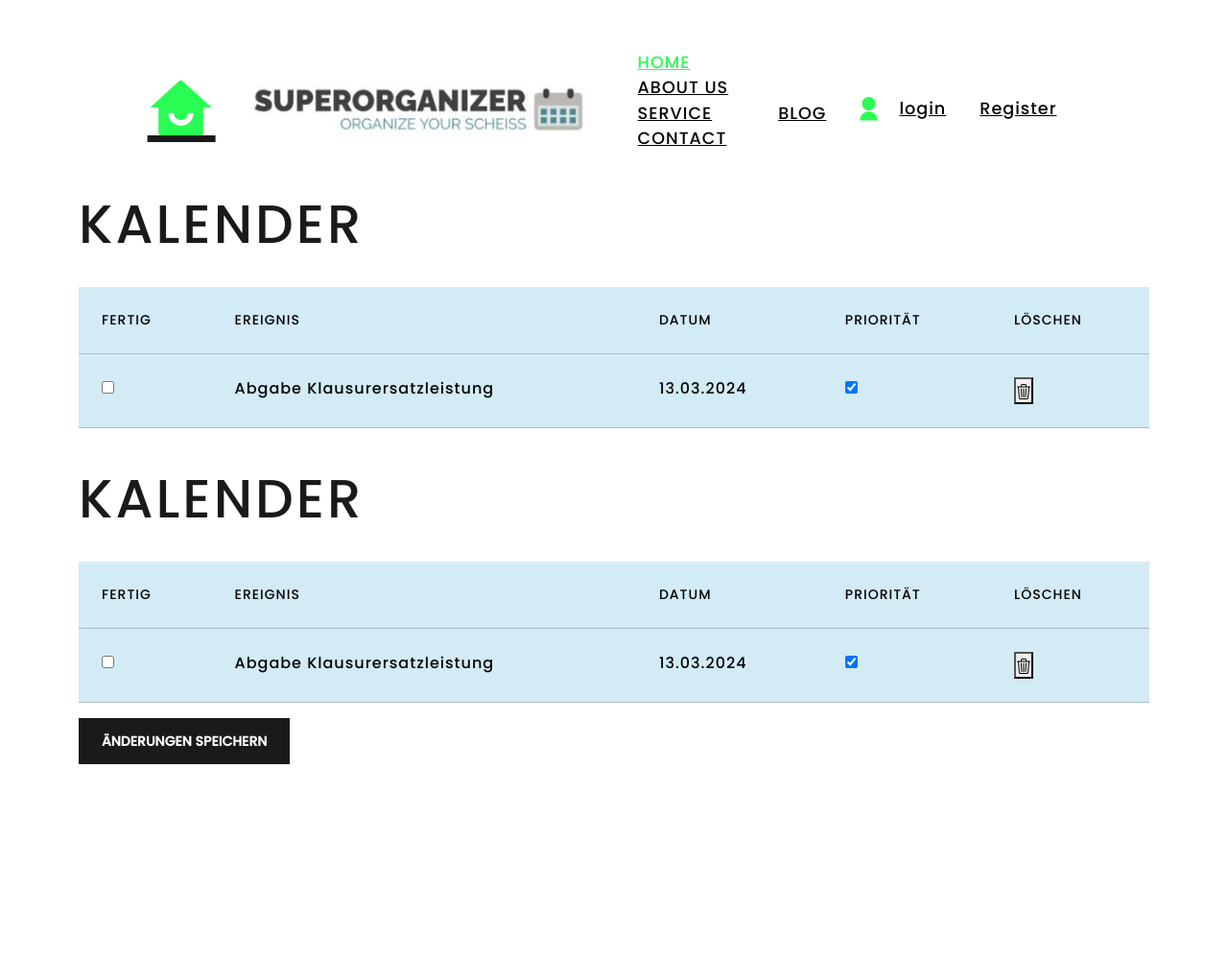
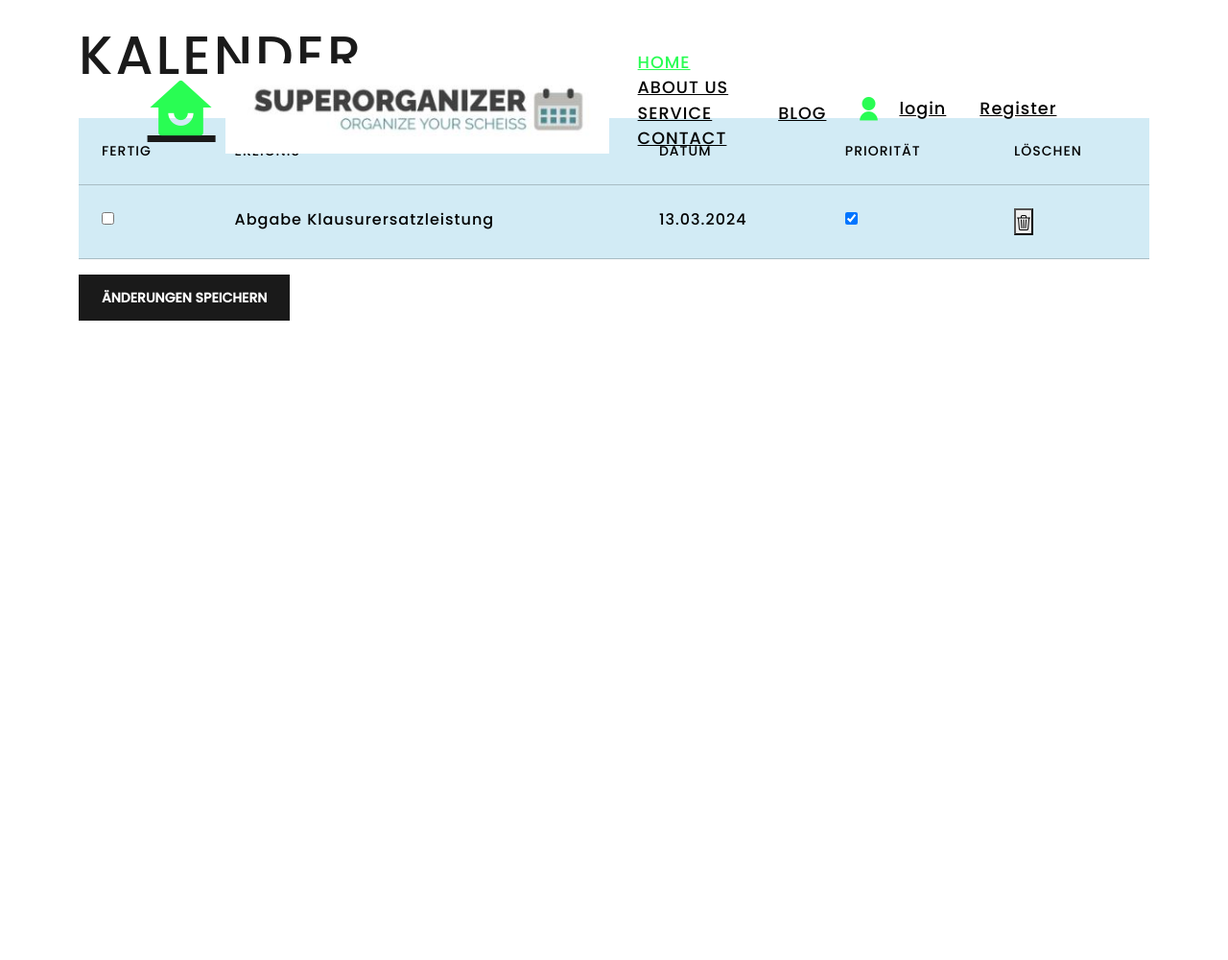
Before and after one commit to RN0L/Planer, a Flask app: page / in a window 1280 px wide. Shown: the whole page at 96% size. After the commit the page ends 334 px from the top, so only its background shows below. Run offline with Flask 3, Linux system fonts and the light colour scheme; data comes from the database, SQL or seed files in the repository; some libraries are stand-ins or nearby versions.

Commit message:
löschen einer tabelle

```diff
--- a/app.py
+++ b/app.py
@@ -20,7 +20,7 @@ def index():
     data = get_data()
     return render_template('main.html', data = data)
 
-# Daten aus der Datenbank abrufen Hauptseite
+# Daten aus der Datenbank abrufen Hauptseite Kalender tabelle
 def get_data():
     conn = connect_db()
     cursor = conn.cursor()
@@ -29,11 +29,7 @@ def get_data():
     conn.close()
     return data
 
-
-
-
-
-    # Verändern main seite
+# Verändern main seite für Checkboxes Kalender
 @app.route('/submit1', methods=['POST'])
 def submit1():
     if request.method == 'POST':
@@ -61,13 +57,6 @@ def submit1():
 
 
 
-# login
-@app.route('/navbar')
-def navbar():
-    data = get_data()
-    return render_template('navbar.html', data = data)
-
-
 @app.route('/hinzufügen')
 def hinzufügen():
     data = get_data()
@@ -84,7 +73,7 @@ def newsletter():
     data = get_data()
     return render_template('login.html', data = data)
 
-# Forms für Datenbank Anmeldung/ Newsletter
+# Forms für Datenbank Anmeldung/ login
 @app.route('/submit2', methods=['POST','GET'])
 def submit2():
             if request.method == 'POST':
--- a/templates/main.html
+++ b/templates/main.html
@@ -44,59 +44,6 @@
         <!--js link-->
         <script type="text/javascript" src="js/script.js"></script>
     <!---->
-    <div class="Kalender">
-        <div class="container">
-            <h1 class="display-4">Kalender</h1>
-            <br>
-            <table class='table table-info'>
-                <thead class="thead-dark">
-                    <tr>
-                        <th>Fertig</th>
-                        <th>Ereignis</th>
-                        <th>Datum</th>
-                        <th>Priorität</th>
-                        <th>Löschen</th>
-                    </tr>
-                </thead>
-                <tbody>
-                    {% for row in data %}
-                    <tr>
-                        <td>
-                            {% if row[4] == 1 %}
-                                <input type="checkbox" checked>
-                            {% else %}
-                                <input type="checkbox">
-                            {% endif %}
-                        </td>
-                        <td>{{ row[1] }}</td>
-                        <td>{{ row[5] }}</td>
-                        <td>
-                            {% if row[3] == 1 %}
-                                <input type="checkbox" checked>
-                            {% else %}
-                                <input type="checkbox">
-                            {% endif %}
-                        </td>
-                        <td>
-                            <button onclick="zeileLoeschen(this)"><svg xmlns="http://www.w3.org/2000/svg" width="16" height="16" fill="currentColor" class="bi bi-trash3" viewBox="0 0 16 16">
-                                <path d="M6.5 1h3a.5.5 0 0 1 .5.5v1H6v-1a.5.5 0 0 1 .5-.5M11 2.5v-1A1.5 1.5 0 0 0 9.5 0h-3A1.5 1.5 0 0 0 5 1.5v1H1.5a.5.5 0 0 0 0 1h.538l.853 10.66A2 2 0 0 0 4.885 16h6.23a2 2 0 0 0 1.994-1.84l.853-10.66h.538a.5.5 0 0 0 0-1zm1.958 1-.846 10.58a1 1 0 0 1-.997.92h-6.23a1 1 0 0 1-.997-.92L3.042 3.5zm-7.487 1a.5.5 0 0 1 .528.47l.5 8.5a.5.5 0 0 1-.998.06L5 5.03a.5.5 0 0 1 .47-.53Zm5.058 0a.5.5 0 0 1 .47.53l-.5 8.5a.5.5 0 1 1-.998-.06l.5-8.5a.5.5 0 0 1 .528-.47M8 4.5a.5.5 0 0 1 .5.5v8.5a.5.5 0 0 1-1 0V5a.5.5 0 0 1 .5-.5"/>
-                            </svg></button>
-                        </td>
-                    </tr>
-                    <script>
-                        function zeileLoeschen(button) {
-                        // Zugriff auf die Zeile des Buttons
-                        var row = button.parentNode.parentNode;
-
-                        // Entfernen der Zeile aus der Tabelle
-                        row.parentNode.removeChild(row);
-                        }
-                    </script>
-                    {% endfor %}
-                </tbody>
-            </table>
-
-        </div>
 <head>
     <link rel="stylesheet" href="https://cdn.jsdelivr.net/npm/bootstrap-icons@1.11.3/font/bootstrap-icons.min.css">
     <link rel="stylesheet" href="{{ url_for('static', filename= 'css/bootstrap.css') }}">
```
